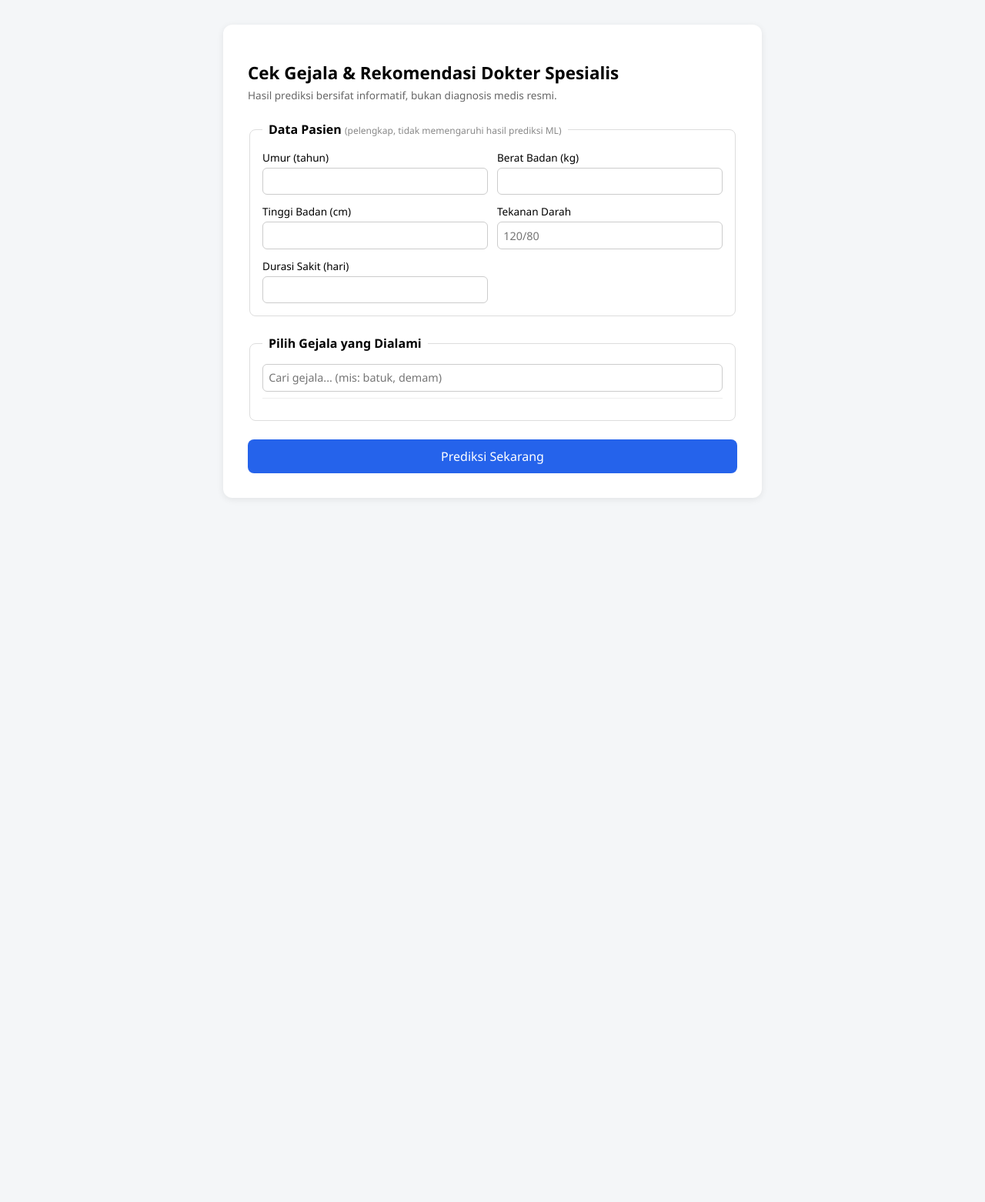
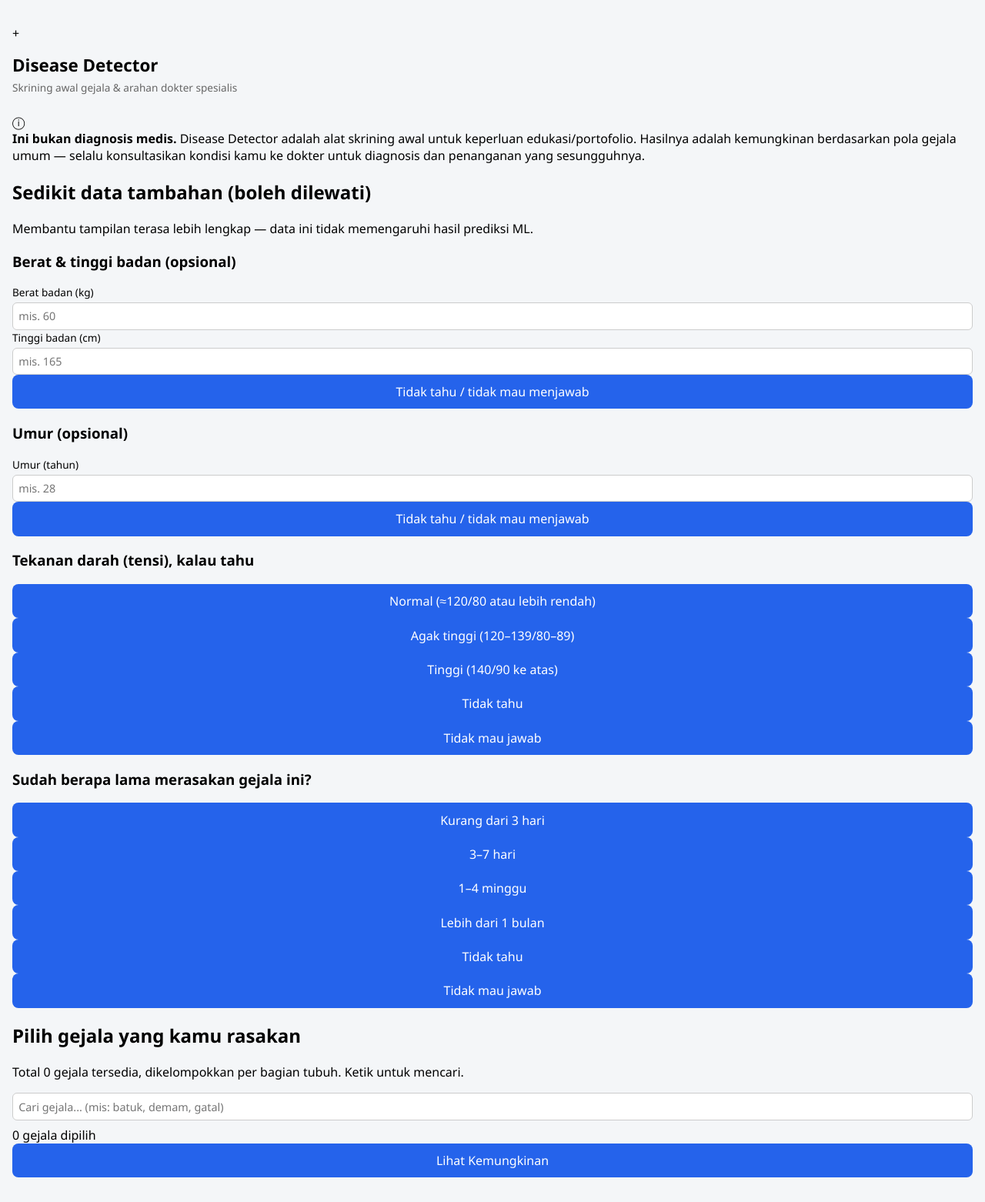
Before and after one commit to jasonalexander-png/Disease-Detector, a Flask app: page / in a window 1280 px wide. Shown: the whole page at 77% size. Before the commit the page ends 615 px from the top, so only its background shows below. Run offline with Flask 3, Linux system fonts and the light colour scheme; parts of the project's set-up code (start-up, migrations or seed data) failed here and were passed over.

Commit message:
Update HTML

```diff
--- a/webapp/templates/index.html
+++ b/webapp/templates/index.html
@@ -3,55 +3,113 @@
 <head>
 <meta charset="UTF-8">
 <meta name="viewport" content="width=device-width, initial-scale=1.0">
-<title>Prediksi Penyakit & Rekomendasi Spesialis</title>
+<title>Disease Detector — Skrining Gejala</title>
 <link rel="stylesheet" href="{{ url_for('static', filename='style.css') }}">
 </head>
 <body>
-<div class="container">
-    <h1>Cek Gejala &amp; Rekomendasi Dokter Spesialis</h1>
-    <p class="subtitle">Hasil prediksi bersifat informatif, bukan diagnosis medis resmi.</p>
+<div class="page">
+
+  <header class="app-header">
+    <div class="app-icon">+</div>
+    <div>
+      <h1>Disease Detector</h1>
+      <p class="subtitle">Skrining awal gejala &amp; arahan dokter spesialis</p>
+    </div>
+  </header>
+
+  <div class="disclaimer">
+    <span class="disclaimer-icon">ⓘ</span>
+    <div>
+      <strong>Ini bukan diagnosis medis.</strong> Disease Detector adalah alat skrining awal untuk keperluan edukasi/portofolio. Hasilnya adalah kemungkinan berdasarkan pola gejala umum — selalu konsultasikan kondisi kamu ke dokter untuk diagnosis dan penanganan yang sesungguhnya.
+    </div>
+  </div>
 
   <form id="predict-form">
-        <fieldset>
-            <legend>Data Pasien <span class="note">(pelengkap, tidak memengaruhi hasil prediksi ML)</span></legend>
-            <div class="grid">
-                <label>Umur (tahun)
-                    <input type="number" id="umur" min="0">
+
+    <section class="card">
+      <h2>Sedikit data tambahan <span class="muted">(boleh dilewati)</span></h2>
+      <p class="muted small">Membantu tampilan terasa lebih lengkap — data ini tidak memengaruhi hasil prediksi ML.</p>
+
+      <div class="field-group">
+        <h3>Berat &amp; tinggi badan <span class="muted">(opsional)</span></h3>
+        <div class="grid-2">
+          <label>Berat badan (kg)
+            <input type="number" id="bb" min="0" placeholder="mis. 60">
           </label>
-                <label>Berat Badan (kg)
-                    <input type="number" id="bb" min="0">
-                </label>
-                <label>Tinggi Badan (cm)
-                    <input type="number" id="tb" min="0">
-                </label>
-                <label>Tekanan Darah
-                    <input type="text" id="tekanan_darah" placeholder="120/80">
-                </label>
-                <label>Durasi Sakit (hari)
-                    <input type="number" id="durasi" min="0">
+          <label>Tinggi badan (cm)
+            <input type="number" id="tb" min="0" placeholder="mis. 165">
           </label>
         </div>
-        </fieldset>
+        <button type="button" class="pill pill-toggle" data-target="bb,tb">Tidak tahu / tidak mau menjawab</button>
+      </div>
 
-        <fieldset>
-            <legend>Pilih Gejala yang Dialami</legend>
-            <input type="text" id="search-symptom" placeholder="Cari gejala... (mis: batuk, demam)">
-            <div class="symptom-list" id="symptom-list">
-                {% for s in symptoms %}
+      <div class="field-group">
+        <h3>Umur <span class="muted">(opsional)</span></h3>
+        <label>Umur (tahun)
+          <input type="number" id="umur" min="0" placeholder="mis. 28">
+        </label>
+        <button type="button" class="pill pill-toggle" data-target="umur">Tidak tahu / tidak mau menjawab</button>
+      </div>
+
+      <div class="field-group">
+        <h3>Tekanan darah (tensi), kalau tahu</h3>
+        <div class="pill-group" id="tensi-group">
+          <button type="button" class="pill" data-value="Normal (kira-kira 120/80 atau lebih rendah)">Normal (≈120/80 atau lebih rendah)</button>
+          <button type="button" class="pill" data-value="Agak tinggi (120-139/80-89)">Agak tinggi (120–139/80–89)</button>
+          <button type="button" class="pill" data-value="Tinggi (140/90 ke atas)">Tinggi (140/90 ke atas)</button>
+          <button type="button" class="pill" data-value="Tidak tahu">Tidak tahu</button>
+          <button type="button" class="pill" data-value="Tidak mau jawab">Tidak mau jawab</button>
+        </div>
+        <input type="hidden" id="tekanan_darah">
+      </div>
+
+      <div class="field-group">
+        <h3>Sudah berapa lama merasakan gejala ini?</h3>
+        <div class="pill-group" id="durasi-group">
+          <button type="button" class="pill" data-value="Kurang dari 3 hari">Kurang dari 3 hari</button>
+          <button type="button" class="pill" data-value="3-7 hari">3–7 hari</button>
+          <button type="button" class="pill" data-value="1-4 minggu">1–4 minggu</button>
+          <button type="button" class="pill" data-value="Lebih dari 1 bulan">Lebih dari 1 bulan</button>
+          <button type="button" class="pill" data-value="Tidak tahu">Tidak tahu</button>
+          <button type="button" class="pill" data-value="Tidak mau jawab">Tidak mau jawab</button>
+        </div>
+        <input type="hidden" id="durasi_sakit">
+      </div>
+    </section>
+
+    <section class="card">
+      <h2>Pilih gejala yang kamu rasakan</h2>
+      <p class="muted small">Total {{ total_symptoms }} gejala tersedia, dikelompokkan per bagian tubuh. Ketik untuk mencari.</p>
+
+      <input type="text" id="search-symptom" placeholder="Cari gejala... (mis: batuk, demam, gatal)">
+
+      <div id="symptom-groups">
+        {% for category, items in categories %}
+        <details class="symptom-category" open data-category>
+          <summary>{{ category }} <span class="count">({{ items|length }})</span></summary>
+          <div class="symptom-list">
+            {% for s in items %}
             <label class="symptom-item">
               <input type="checkbox" name="symptoms" value="{{ s.value }}">
-                    {{ s.label }}
+              <span>{{ s.label }}</span>
             </label>
             {% endfor %}
           </div>
-        </fieldset>
+        </details>
+        {% endfor %}
+      </div>
+    </section>
 
-        <button type="submit">Prediksi Sekarang</button>
   </form>
 
   <div id="result" class="result hidden"></div>
 </div>
 
+<div class="sticky-bar">
+  <span id="selected-count">0 gejala dipilih</span>
+  <button type="submit" form="predict-form" id="submit-btn">Lihat Kemungkinan</button>
+</div>
+
 <script src="{{ url_for('static', filename='script.js') }}"></script>
 </body>
 </html>
```
Lines whose indentation alone changed are shown as unchanged.
